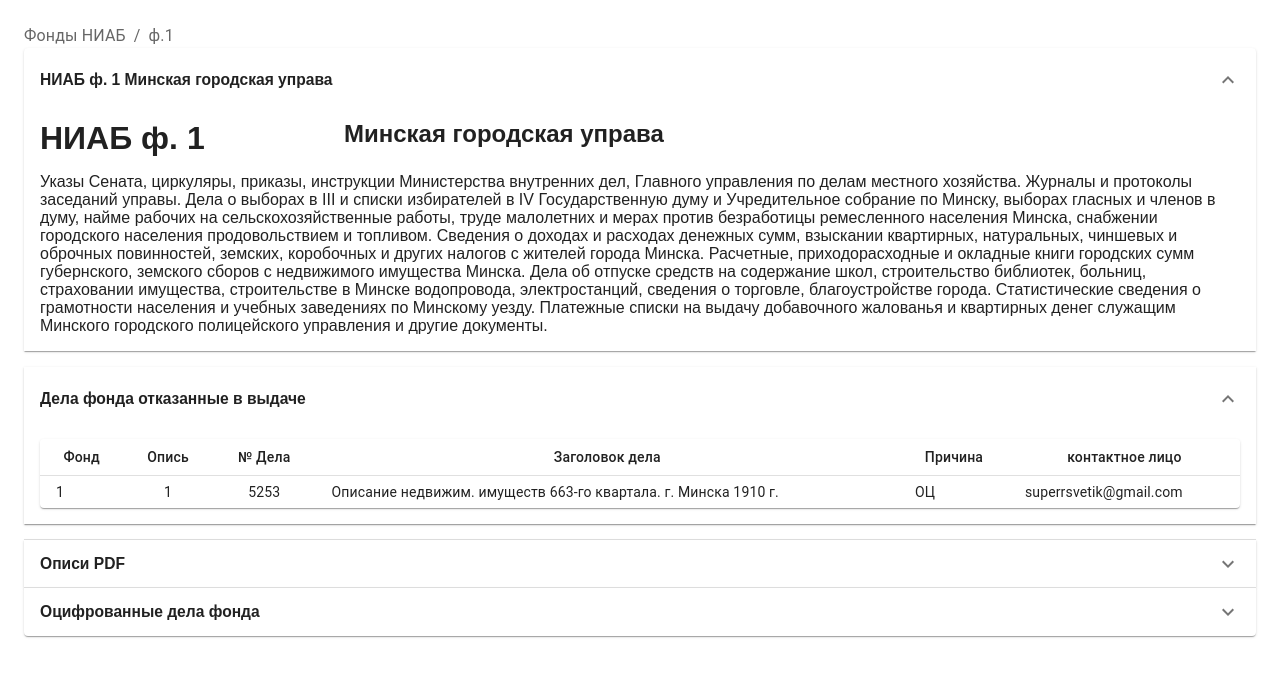
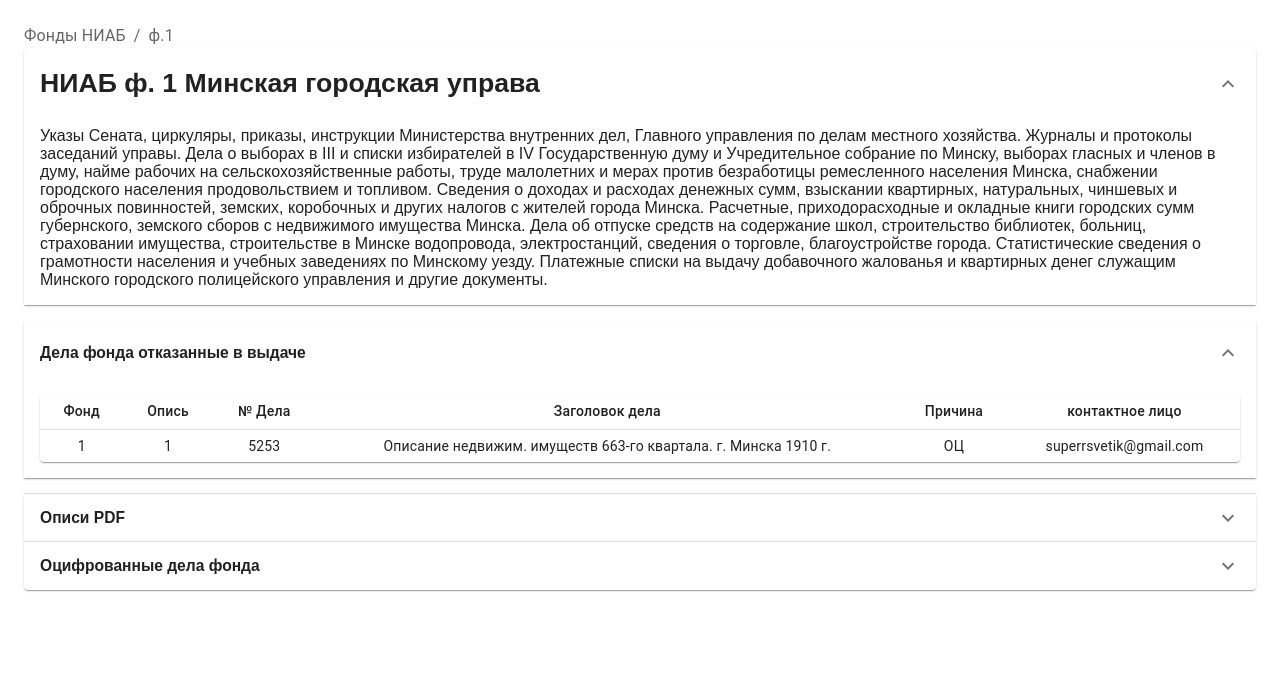
Before and after one commit to shappoff/shappoff.github.io, a Next.js app: page /niab/1 in a window 1280 px wide. Both pictures are taken after a click on the button "Дела фонда отказанные в выдаче". Shown: the top 676 px of the page. Built offline with nearby package versions, Linux system fonts and the light colour scheme.

Commit message:
style page

```diff
--- a/src/app/niab/[fond]/page.tsx
+++ b/src/app/niab/[fond]/page.tsx
@@ -91,18 +91,10 @@ const FondPage = async ({params}: any) => {
                     aria-controls="panel2-content"
                     id="panel2-header"
                 >
-                    <h3>{currentFONDAbout.fodFull} {currentFONDAbout.title}</h3>
+                    <h1>{currentFONDAbout.fodFull} {currentFONDAbout.title}</h1>
                 </AccordionSummary>
                 <AccordionDetails>
                     <Grid container spacing={2}>
-                        <Grid size={{xs: 4, md: 3}}>
-                            <h1>
-                                <Link target="_blank" href={currentFONDAbout.fodlink}>{currentFONDAbout.fodFull}</Link>
-                            </h1>
-                        </Grid>
-                        <Grid size={{xs: 8, md: 9}}>
-                            <h2>{currentFONDAbout.title}</h2>
-                        </Grid>
                         <Grid size={{xs: 12, md: 12}}>
                             <p>{currentFONDAbout.anotation}</p>
                         </Grid>
--- a/src/components/niab/FondTabs.tsx
+++ b/src/components/niab/FondTabs.tsx
@@ -24,7 +24,7 @@ interface TabPanelProps {
 }
 
 function compareNumbers(a: string, b: string) {
-    return +a[1] - +b[1];
+    return +a[1] - +b[1] || +a[2] - +b[2];
 }
 export default function FondTabs({opisi, rejectedItems, digitedPosts}: any) {
     const [expanded, setExpanded] = React.useState<string | false>('');
@@ -36,7 +36,7 @@ export default function FondTabs({opisi, rejectedItems, digitedPosts}: any) {
 
     return (
         <>
-            <Accordion expanded={expanded === 'panel1'} onChange={handleExpand('panel1')}>
+            { rejectedItems.length ? <Accordion expanded={expanded === 'panel1'} onChange={handleExpand('panel1')}>
                 <AccordionSummary
                     expandIcon={<ExpandMoreIcon />}
                     aria-controls="panel3-content"
@@ -59,17 +59,17 @@ export default function FondTabs({opisi, rejectedItems, digitedPosts}: any) {
                                     </TableRow>
                                 </TableHead>
                                 <TableBody>
-                                    {rejectedItems.map((row: any, index:  number) => index ? (
+                                    {rejectedItems.sort(compareNumbers).map((row: any, index:  number) => index ? (
                                         <TableRow
                                             key={index}
                                             sx={{ '&:last-child td, &:last-child th': { border: 0 } }}
                                         >
-                                            <TableCell component="th" scope="row">{row[0]}</TableCell>
+                                            <TableCell align="center">{row[0]}</TableCell>
                                             <TableCell align="center">{row[1]}</TableCell>
                                             <TableCell align="center">{row[2]}</TableCell>
-                                            <TableCell align="left">{row[3]}</TableCell>
-                                            <TableCell align="left">{row[6]}</TableCell>
-                                            <TableCell align="left">{row[9]}</TableCell>
+                                            <TableCell align="center">{row[3]}</TableCell>
+                                            <TableCell align="center">{row[6]}</TableCell>
+                                            <TableCell align="center">{row[9]}</TableCell>
                                         </TableRow>
                                     ) : '')}
                                 </TableBody>
@@ -77,7 +77,7 @@ export default function FondTabs({opisi, rejectedItems, digitedPosts}: any) {
                         </TableContainer>
                     </Paper>
                 </AccordionDetails>
-                </Accordion>
+                </Accordion> : <></>}
             <Accordion expanded={expanded === 'panel2'} onChange={handleExpand('panel2')}>
                 <AccordionSummary
                     expandIcon={<ExpandMoreIcon />}
@@ -94,33 +94,33 @@ export default function FondTabs({opisi, rejectedItems, digitedPosts}: any) {
                     }
                 </AccordionDetails>
             </Accordion>
-            <Accordion expanded={expanded === 'panel3'} onChange={handleExpand('panel3')}>
+            { digitedPosts.length ? <Accordion expanded={expanded === 'panel3'} onChange={handleExpand('panel3')}>
                 <AccordionSummary
-                    expandIcon={<ExpandMoreIcon />}
+                    expandIcon={<ExpandMoreIcon/>}
                     aria-controls="panel3-content"
                     id="panel3-header"
                 >
                     <h3>Оцифрованные дела фонда</h3>
                 </AccordionSummary>
                 <AccordionDetails>
-                    <Paper sx={{ width: '100%', overflow: 'hidden' }}>
-                        <TableContainer sx={{ maxHeight: '96vh' }}>
-                            <Table sx={{ minWidth: 650 }} size="small" stickyHeader aria-label="sticky table">
+                    <Paper sx={{width: '100%', overflow: 'hidden'}}>
+                        <TableContainer sx={{maxHeight: '96vh'}}>
+                            <Table sx={{minWidth: 650}} size="small" stickyHeader aria-label="sticky table">
                                 <TableHead>
                                     <TableRow>
                                         <TableCell align="center">Фонд</TableCell>
                                         <TableCell align="center">Опись</TableCell>
                                         <TableCell align="center">№ Дела</TableCell>
-                                        <TableCell align="center">Примичание</TableCell>
+                                        <TableCell align="left">Примичание</TableCell>
                                     </TableRow>
                                 </TableHead>
                                 <TableBody>
-                                    {digitedPosts?.sort(compareNumbers).map((row: any, index:  number) => index ? (
+                                    {digitedPosts?.sort(compareNumbers).map((row: any, index: number) => index ? (
                                         <TableRow
                                             key={index}
-                                            sx={{ '&:last-child td, &:last-child th': { border: 0 } }}
+                                            sx={{'&:last-child td, &:last-child th': {border: 0}}}
                                         >
-                                            <TableCell component="th" scope="row">{row[0]}</TableCell>
+                                            <TableCell align="center">{row[0]}</TableCell>
                                             <TableCell align="center">{row[1]}</TableCell>
                                             <TableCell align="center">{row[2]}</TableCell>
                                             <TableCell align="left">{row[3]}</TableCell>
@@ -131,7 +131,7 @@ export default function FondTabs({opisi, rejectedItems, digitedPosts}: any) {
                         </TableContainer>
                     </Paper>
                 </AccordionDetails>
-            </Accordion>
+            </Accordion> : <></>}
 
         </>
 
```
